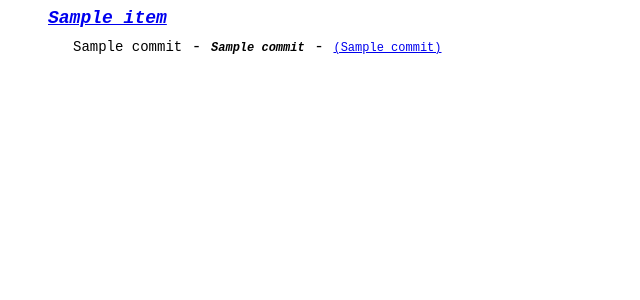
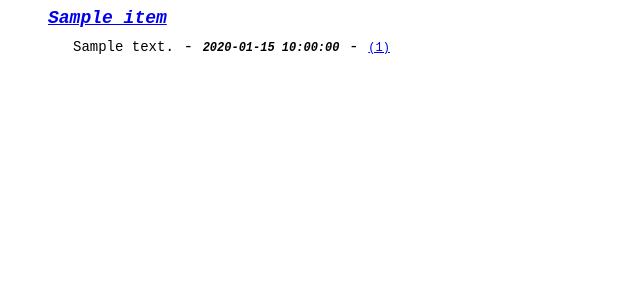
Before and after one commit to bx0-val/api.bryanvalencia.dev, a FastAPI app: template templates/commits.html in a window 1280 px wide. Shown: the top 300 px of the page, without its empty margins (0-640 px from the left). Run offline with FastAPI, Linux system fonts and the light colour scheme; the template is opened without the code that fills it: most values are stand-ins (such as "Sample title", 1, 10 or a date in 2020).

Commit message:
modified /commits endpoint to utilize graphql endpoint, improving template hydration by 300%

```diff
--- a/main.py
+++ b/main.py
@@ -6,7 +6,8 @@ from fastapi.middleware.cors import CORSMiddleware
 import xml.etree.ElementTree as ET
 import requests
 import os
-import json
+import asyncio
+from timeit import default_timer
 
 app = FastAPI()
 
@@ -24,6 +25,10 @@ app.add_middleware(
 )
 
 templates = Jinja2Templates(directory="templates")
+
+@app.get("/", response_class=HTMLResponse)
+async def index(request: Request):
+    return templates.TemplateResponse(name="index.html", context={'request': request})
 
 @app.get("/oplog", response_class=HTMLResponse)
 async def oplog(request: Request):
@@ -45,18 +50,18 @@ async def commits(request: Request):
     'Authorization': f'Bearer {token}',
     'X-GitHub-Api-Version': '2022-11-28',
     }
+    query={
+        "query": "query {\n  viewer {\n    repositories(first: 50, ownerAffiliations: OWNER) {\n      nodes {\n        name\n        url\n        history: defaultBranchRef {\n          target {\n            ... on Commit {\n              history(first: 10) {\n                nodes {\n                  oid\n                  messageHeadline\n                  committedDate\n                }\n              }\n            }\n          }\n        }\n      }\n    }\n  }\n}"
+        }
 
-    repos = requests.get('https://api.github.com/user/repos', headers=headers)
-    repos_list = [repo['name'] for repo in repos.json()]
-    print(repos_list)
+    start = default_timer()
+    response = requests.post(f'https://api.github.com/graphql', headers=headers, json=query)
+    data=response.json()
+    print(data['data']['viewer']['repositories']['nodes'])
 
-    all_commits = {}
-    for repo in repos_list:
-        response = requests.get(f'https://api.github.com/repos/bx0-val/{repo}/commits', headers=headers)
-        commit_history = [(commit['html_url'], commit['sha'][:7],commit['commit']['author']['date'],commit['commit']['message']) for commit in response.json()]
-        all_commits[repo] = commit_history
+    # with open("graph.json", "w") as f:
+    #     f.write(response.text)
 
-    # print(all_commits)
-    # with open("commits.json", "a") as f:
-    #     f.write(json.dumps(all_commits))
-    return templates.TemplateResponse(name="commits.html", context={'request': request, 'data': all_commits})
+    return templates.TemplateResponse(name="commits.html", context={'request': request, 'data': data['data']['viewer']['repositories']['nodes']})
+
+# def request()
--- a/templates/commits.html
+++ b/templates/commits.html
@@ -1,14 +1,14 @@
 <ul style="list-style: none; font-family: 'Courier New', Courier, monospace;">
     {% for item in data %}
-    <span style="font-style: italic; font-weight: 700; font-size: 18px;"><a target="_blank" href="https://github.com/bx0-val/{{ item }}">{{ item }}</a></span>
+    <span style="font-style: italic; font-weight: 700; font-size: 18px;"><a target="_blank" href="https://github.com/bx0-val/{{ item['name'] }}">{{ item['name'] }}</a></span>
     <div style="margin-top: 10px; margin-left: 25px;">
-        {% for commit in data[item] %}
+        {% for commit in item['history']['target']['history']['nodes'] %}
         <li>
-            <span style="font-size: 14px;">{{ commit[3] }}</span>
+            <span style="font-size: 14px;">{{ commit['messageHeadline'] }}</span>
             -
-            <span style="font-style:italic; font-weight: 900; font-size: 12px;">{{ commit[2] }}</span>
+            <span style="font-style:italic; font-weight: 900; font-size: 12px;">{{ commit['committedDate'] }}</span>
             -
-            <a target="_parent" href="{{ commit[0] }}" style="font-size: 12px;">({{ commit[1] }})</a>
+            <a target="_parent" href="https://github.com/bx0-val/{{ item['name'] }}/commit/{{ commit['oid'] }}" style="font-size: 12px;">({{ commit['oid'][:7] }})</a>
         </li>
         <br>
         {% endfor %}
--- /dev/null
+++ b/templates/index.html
@@ -0,0 +1,6 @@
+<h1>endpoints</h1>
+<p>
+    <a href="/commits">commits</a>
+    <br>
+    <a href="/oplog">oplog</a>
+</p>
```
Also changed, not shown: graph.json (added, +1 -0 lines).
